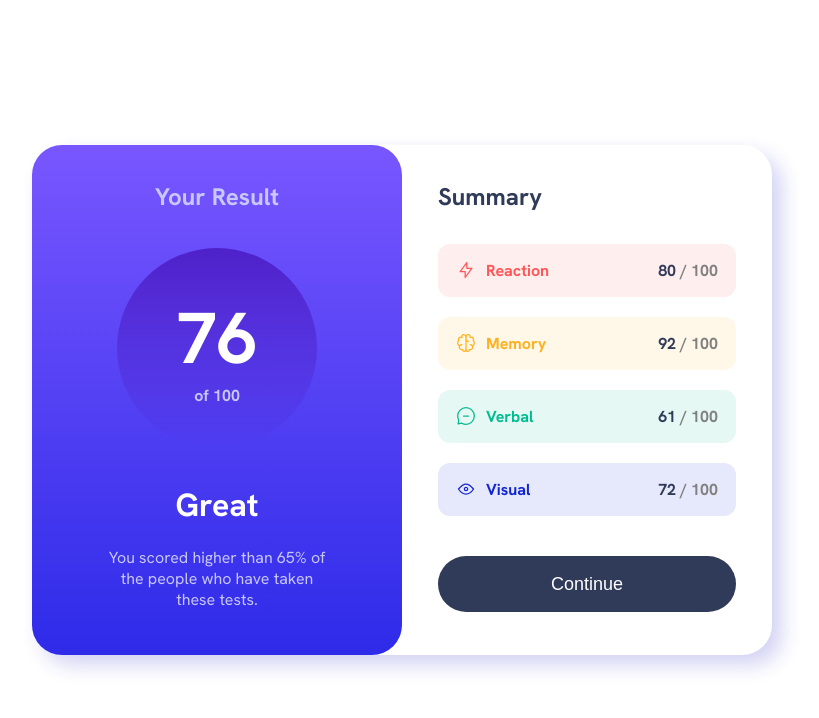
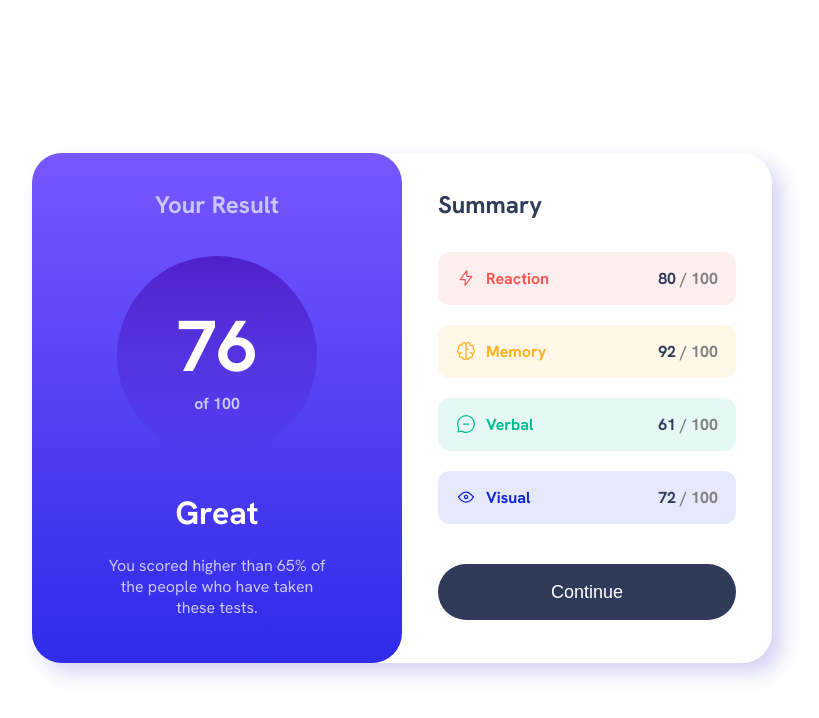
Before and after one commit to phamichanh/results-summary, a plain HTML site: page index.html in a window 1280 px wide. Shown: the whole page, without its empty margins (238-1057 px from the left). Drawn offline with Linux system fonts and the light colour scheme.

Commit message:
refactor: use grid for center the content

```diff
--- a/index.css
+++ b/index.css
@@ -5,15 +5,14 @@
 
 body {
   font-family: "Hanken Grotesk";
+  min-height: 100vh;
+  display: grid;
+  place-items: center;
 }
 
 .container {
   width: 740px;
   height: 510px;
-  position: fixed;
-  top: 50%;
-  left: 50%;
-  transform: translate(-50%, -50%);
   display: flex;
   background-color: white;
   border-radius: 30px;
@@ -54,7 +53,11 @@ body {
   width: 200px;
   height: 200px;
   border-radius: 50%;
-  background: linear-gradient(180deg, hsla(256, 72%, 46%, 1), hsla(241, 72%, 46%, 0));
+  background: linear-gradient(
+    180deg,
+    hsla(256, 72%, 46%, 1),
+    hsla(241, 72%, 46%, 0)
+  );
   margin: 36px auto;
   display: flex;
   flex-direction: column;
```
